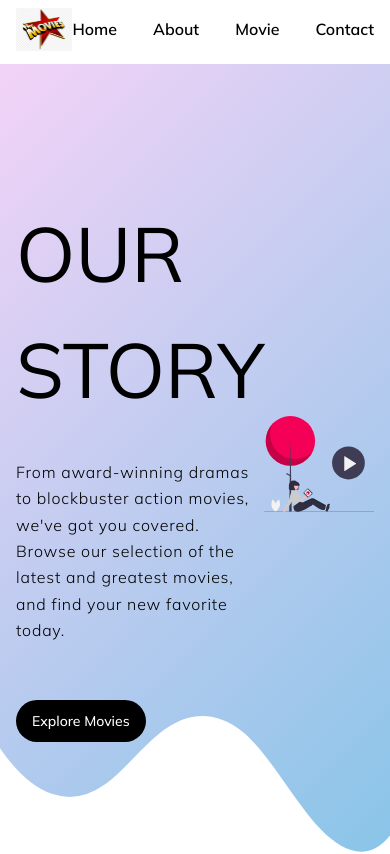
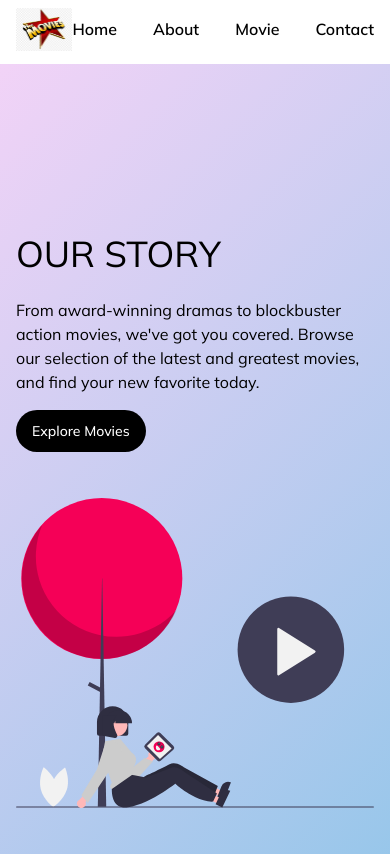
Before and after one commit to harvimicrasol/movie-app, a Next.js app: page /Pages/About in a window 390 px wide. Shown: the top 854 px of the page. Built offline with nearby package versions, Linux system fonts and the light colour scheme.

Commit message:
responsive

```diff
--- a/src/app/Pages/Movies/page.js
+++ b/src/app/Pages/Movies/page.js
@@ -19,9 +19,9 @@ const Movie = async () => {
     <>
       <div className="container mx-auto px-4 mt-10">
 
-        <div className="grid grid-cols-3 gap-5">
+        <div className="md:grid grid-cols-3 gap-5">
           {main_data?.slice(0,12)?.map((item, index) => (
-            <div className=" border-[1px] rounded-lg border-black border-solid w-full ">
+            <div className=" border-[1px] rounded-lg border-black border-solid w-full md:mb-0 mb-5">
               <MovieCard key={index} {...item} />
             </div>
           ))}
--- a/src/app/components/ContactCard.jsx
+++ b/src/app/components/ContactCard.jsx
@@ -4,9 +4,9 @@ import { MdEmail, MdForum, MdVoiceChat } from "react-icons/md";
 const ContactCard = () => {
   return (
     <>
-      <div className="grid grid-cols-3 gap-6 my-10">
-        <div className="px-3 py-6 text-center  bg-white shadow-xl">
-          <div className="mx-[220px] mb-2 text-[20px] text-red-500">
+      <div className="md:grid grid-cols-3 gap-6 my-10">
+        <div className="px-3 py-6 text-center  bg-white shadow-xl md:mb-0 mb-5">
+          <div className="flex justify-center mb-2 text-[20px] text-red-500">
             <MdEmail />
           </div>
           <h2 className="text-lg font-bold">Email</h2>
@@ -18,8 +18,8 @@ const ContactCard = () => {
           </Link>
         </div>
 
-        <div className="px-3 py-6 text-center  bg-white shadow-xl">
-          <div className="mx-[220px] mb-2 text-[20px] text-red-500">
+        <div className="px-3 py-6 text-center  bg-white shadow-xl md:mb-0 mb-5">
+          <div className="flex justify-center mb-2 text-[20px] text-red-500">
             <MdVoiceChat />
           </div>
           <h2 className="text-lg font-bold">Live Chat</h2>
@@ -32,7 +32,7 @@ const ContactCard = () => {
         </div>
 
         <div className="px-3 py-6 text-center  bg-white shadow-xl">
-          <div className="mx-[220px] mb-2 text-[20px] text-red-500">
+          <div className="flex justify-center mb-2 text-[20px] text-red-500">
             <MdForum />
           </div>
           <h2 className="text-lg font-bold" >Community Forum</h2>
--- a/src/app/components/ContactForm.jsx
+++ b/src/app/components/ContactForm.jsx
@@ -49,7 +49,7 @@ const ContactForm = () => {
 
   return (
     <form
-      className="px-20 py-16 mt-5 text-left border-[1px] w-96"
+      className="md:px-20 px-10 md:py-16 py-5 mt-5 text-left border-[1px] md:w-96"
       onSubmit={handleSubmit}
     >
       <div className="mb-6">
--- a/src/app/components/DetailsSection.jsx
+++ b/src/app/components/DetailsSection.jsx
@@ -15,10 +15,10 @@ const DetailsSection = ({title, imageUrl}) => {
     return (
         <main className={heroStyles.main_section}>
             <div className="container mx-auto px-4">
-                <div className="flex justify-between items-center h-[800px]">
-                    <div className={heroStyles.hero_content} style={{width:"1000px"}}>
-                        <h1>{title}</h1>
-                        <p> From award-winning dramas to blockbuster action movies, we&apos;ve got you covered. Browse
+                <div className="md:flex md:pt-0 pt-[170px]  justify-between items-center md:h-[800px] h-[1000px]">
+                    <div className="flex-col justify-center items-start md:mb-0 mb-14">
+                        <h1 className="uppercase md:text-7xl text-4xl">{title}</h1>
+                        <p className="my-6"> From award-winning dramas to blockbuster action movies, we&apos;ve got you covered. Browse
                             our
                             selection of the latest and greatest movies, and find your new favorite today.
                         </p>
@@ -29,7 +29,7 @@ const DetailsSection = ({title, imageUrl}) => {
                         </Link>
                     </div>
 
-                    <div className={heroStyles.hero_image}>
+                    <div className="justify-end items-center">
                         <Image src={imageUrl} alt="watching netflix" width={500} height={500}/>
                     </div>
                 </div>
--- a/src/app/components/Header.jsx
+++ b/src/app/components/Header.jsx
@@ -1,4 +1,5 @@
 "use client";
+
 
 import Image from "next/image";
 import Link from "next/link";
--- a/src/app/styles/DetailsSection.module.css
+++ b/src/app/styles/DetailsSection.module.css
@@ -30,6 +30,7 @@
     font-size: 4.8rem;
     color: #000;
 }
+
 
 .hero_content p{
     margin: 2rem 0 4rem 0;
```
